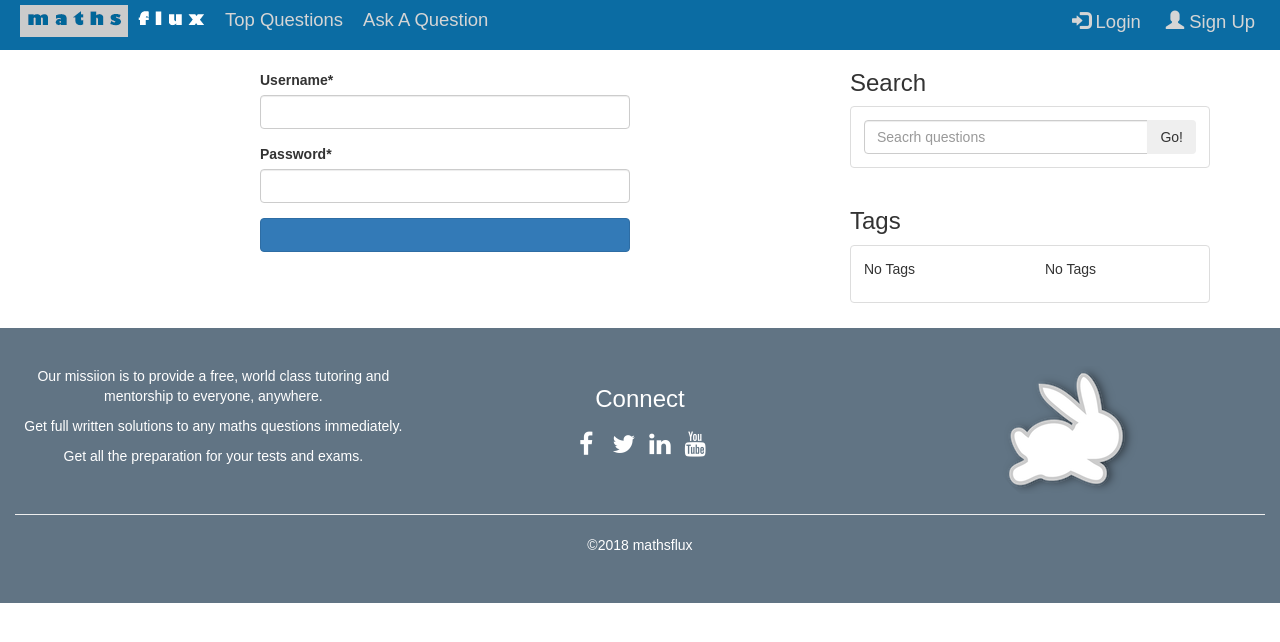
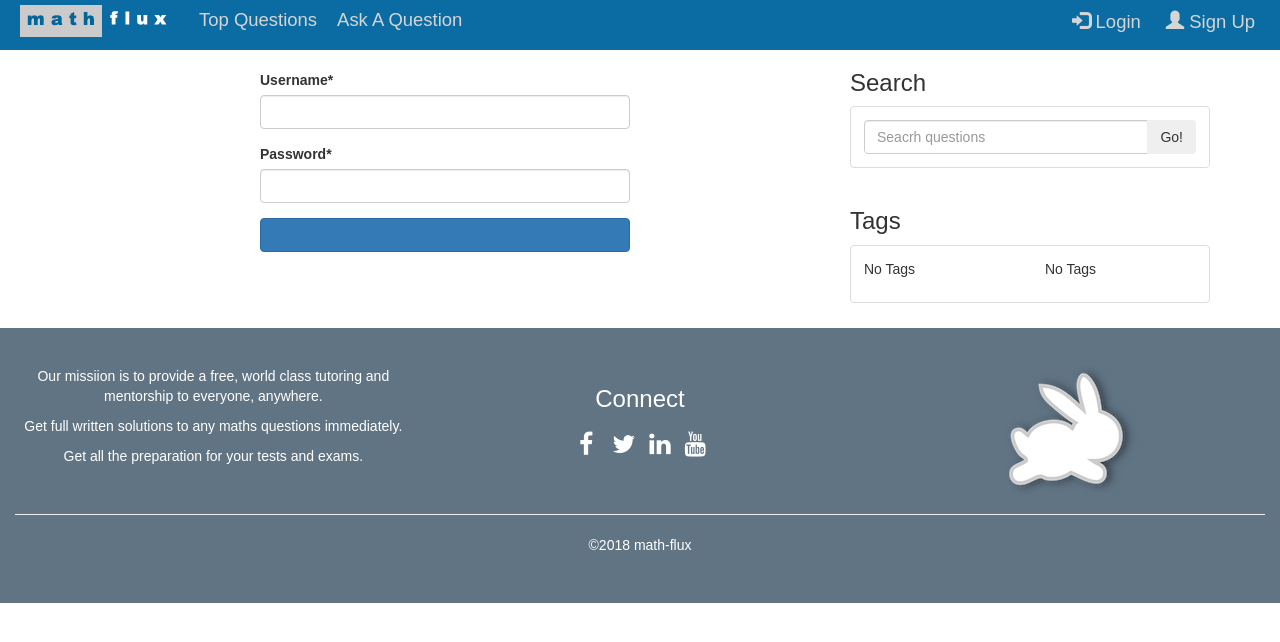
Before and after one commit to mmaleka/maths-flux, a Django app: template posts/templates/posts/form.html in a window 1280 px wide. Shown: the top 642 px of the page. Run offline with Django 3.2, Linux system fonts and the light colour scheme; the template is opened without the code that fills it: values that come from a table or form of the project are taken from there, others are empty; some libraries are stand-ins or nearby versions.

Commit message:
modified logo and layout.html

```diff
--- a/blog/settings.py
+++ b/blog/settings.py
@@ -25,7 +25,8 @@ SECRET_KEY = 'hc+75^k1opatn*_qn0x5355e=vd@y#)32$2euw=ltpew+v)cv1'
 # SECURITY WARNING: don't run with debug turned on in production!
 DEBUG = True
 
-ALLOWED_HOSTS = ['mmaleka.pythonanywhere.com', 'www.math-flux.co.za']
+ALLOWED_HOSTS = []
+#'mmaleka.pythonanywhere.com', 'www.math-flux.co.za', '127.0.0.1:8000'
 
 
 # Application definition
--- a/posts/templates/posts/layout.html
+++ b/posts/templates/posts/layout.html
@@ -1,8 +1,8 @@
 <!DOCTYPE html>
 <html lang="en">
 <head>
-    <meta charset="UTF-8" name="Keywords" content="Math tutor, Learn, Skills, Maths, Mathematics">
-    <title>{% block head_title %} m a t h s f l u x {% endblock head_title %}</title>
+    <meta charset="UTF-8" name="Keywords" content="Math-flux, Math tutor, Learn, Skills, Maths, Mathematics">
+    <title>{% block head_title %} m a t h - f l u x {% endblock head_title %}</title>
     {% load staticfiles %}
     <meta name="viewport" content="width=device-width, initial-scale=1">
     <link rel="stylesheet" href="https://maxcdn.bootstrapcdn.com/bootstrap/3.3.7/css/bootstrap.min.css">
@@ -344,7 +344,7 @@
             </div>
 
             <div class="sidebar-header">
-                <a class="navbar-brand" href="{% url 'home' %}"><img src="{% static 'img/Logo_3.png' %}"></a>
+                <a class="navbar-brand" href="{% url 'home' %}"><img src="{% static 'img/Logo_4.png' %}"></a>
             </div>
 
 
@@ -392,7 +392,7 @@
                     <span class="icon-bar"></span>
                     <span class="icon-bar"></span>
                 </button>
-                <a class="navbar-brand" href="{% url 'home' %}"><img src="{% static 'img/Logo_3.png' %}"></a>
+                <a class="navbar-brand" href="{% url 'home' %}"><img src="{% static 'img/Logo_4.png' %}"></a>
             </div>
             <div class="collapse navbar-collapse" id="myNavbar">
                 <ul class="nav navbar-nav navbar-left">
@@ -532,7 +532,7 @@
         </div>
         <hr>
         <div class="row">
-            <p>&copy;2018 mathsflux</p>
+            <p>&copy;2018 math-flux</p>
         </div>
     </footer>
 
```
Also changed, not shown: posts/static/img/Logo_4.png (added), 2 other files.
